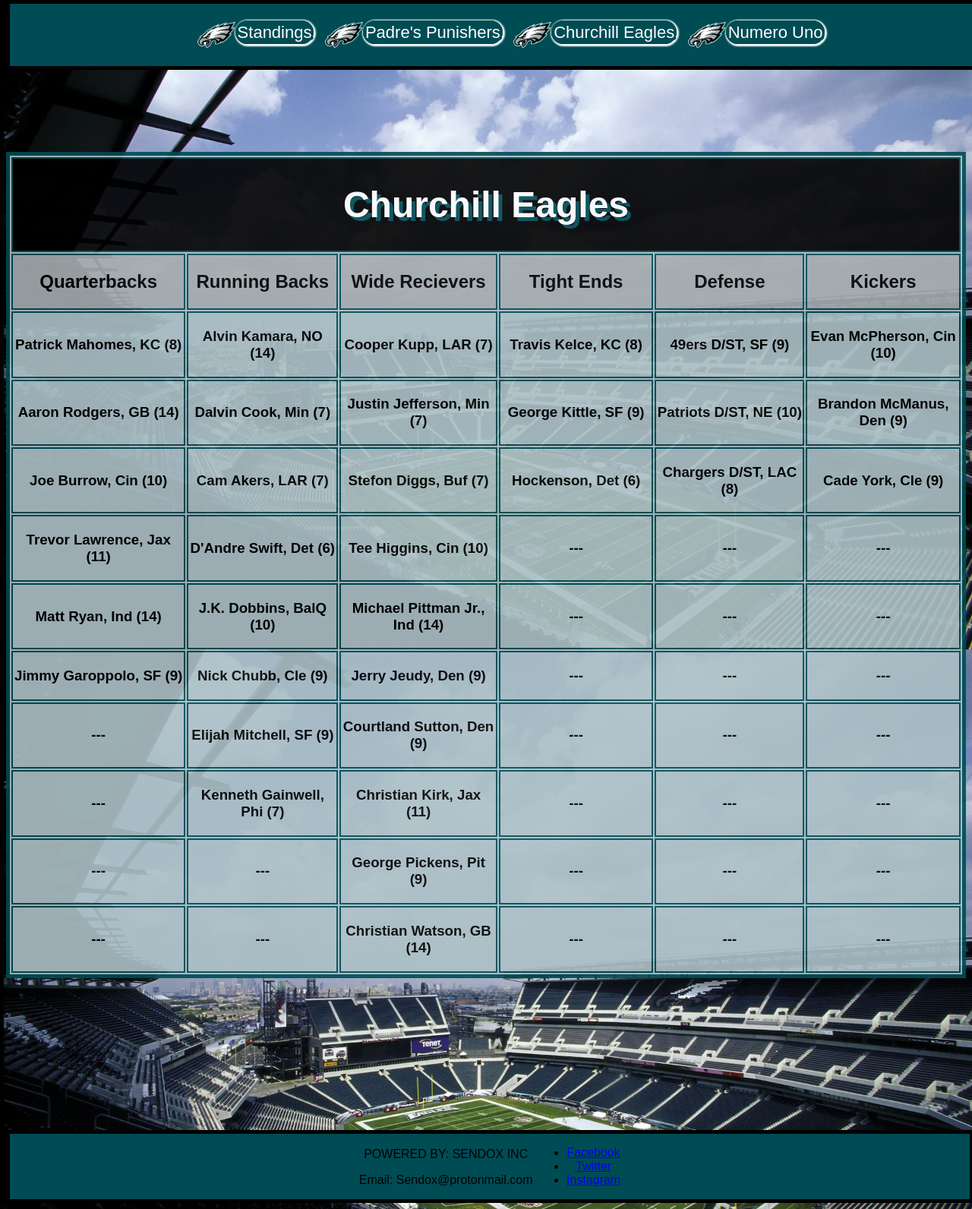
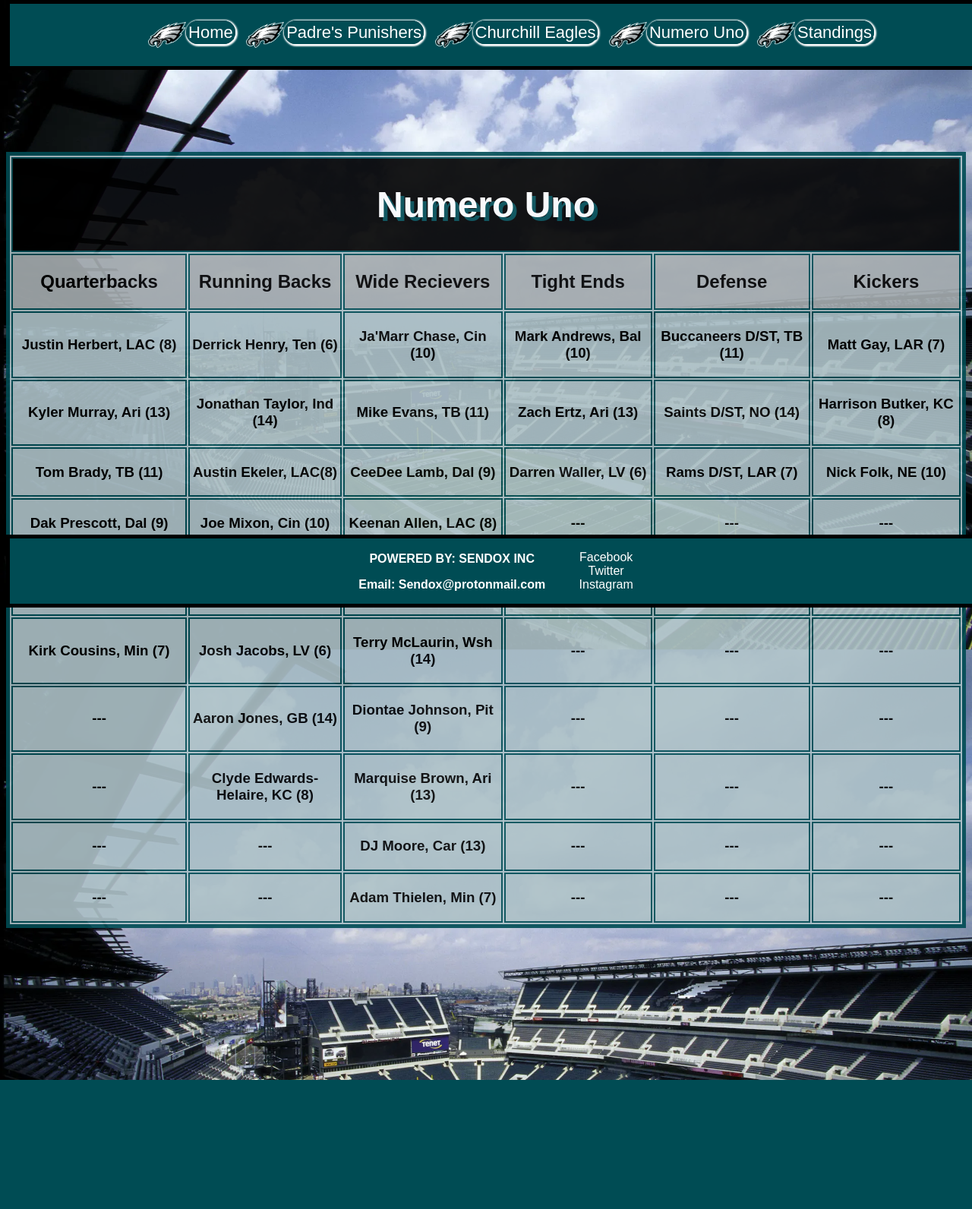
Before and after one commit to Sendox23/FantasyFootball, a PHP site: page /webpages/numerouno.html in a window 1280 px wide. Shown: the whole page at 76% size. After the commit the page ends 1422 px from the top, so only its background shows below. Run offline with PHP 8.4, Linux system fonts and the light colour scheme.

Commit message:
cleaned up code even more

```diff
--- a/resources/css/style.css
+++ b/resources/css/style.css
@@ -59,6 +59,16 @@ nav a:hover {
     vertical-align: middle;
 }
 
+/* BANNER */
+
+main {
+    text-align: center;
+    margin: 200px auto;
+    font-size: 100px;
+    color: black;
+    text-shadow: 5px 5px #004C54;
+
+}
 /* TABLES */
 
 table {
@@ -69,6 +79,12 @@ table {
     opacity:0.9;
     margin-left: auto;
     margin-right: auto;
+}
+
+table h1 {
+    color: white;
+    text-shadow: 5px 5px #004C54;
+    font-size: 48px;
 }
 
 th {
@@ -88,11 +104,6 @@ td {
     background-color: #A5ACAF;
 }
 
-.eaglestextcolors {
-    color: white;
-    text-shadow: 5px 5px #004C54;
-    font-size: 48px
-}
 
 /* FOOTER */
 
@@ -100,10 +111,35 @@ footer {
     border: 5px black solid;
     background-color:#004C54;
     width: 100%;
-    margin: 100px 0 0 0;
+    margin: auto;
+    padding: auto;
     text-align: center;
+    position: fixed;
+    bottom: 0;
 }
 
 footer div {
     display: inline-block;
 }
+
+footer p {
+    color: white;
+    font-weight: bold;
+}
+
+footer ul {
+    list-style: none;
+}
+
+footer a {
+    color: white;
+    text-decoration: none;
+
+}
+
+footer a:hover {
+    box-shadow: 2px 2px 5px 5px;
+    color: white;
+    border: 3px black solid;
+    background-color: black;
+}
--- a/webpages/numerouno.html
+++ b/webpages/numerouno.html
@@ -4,7 +4,7 @@
     <meta charset="UTF-8">
     <meta http-equiv="X-UA-Compatible" content="IE=edge">
     <meta name="viewport" content="width=device-width, initial-scale=1.0">
-    <title>Churchill Eagles</title>
+    <title>Numero Uno</title>
     <link rel="stylesheet" href="../resources/css/style.css">
 </head>
 
@@ -12,21 +12,22 @@
 
 <nav>
     <ul>
-        <li><div class="minilogo"></div><a href="../index.html">Standings</a></li>
+        <li><div class="minilogo"></div><a href="../index.html">Home</a></li>
         <li><div class="minilogo"></div><a href="padrespunishers.html">Padre's Punishers</a></li>
-        <li><div class="minilogo"></div><a href="#">Churchill Eagles</a></li>
-        <li><div class="minilogo"></div><a href="numerouno.html">Numero Uno</a></li>
+        <li><div class="minilogo"></div><a href="churchilleagles.html">Churchill Eagles</a></li>
+        <li><div class="minilogo"></div><a href="#">Numero Uno</a></li>
+        <li><div class="minilogo"></div><a href="standings.html">Standings</a></li>
     </ul>
 </nav>
 
 <!-- TEAM TABLE -->
 
-<div id="churchilleagles">
+<div id="numerouno">
     <table class="tableopacity">
         <thead>
             <tr>
                 <th class="blackbackground" colspan=6>
-                    <h1  class="eaglestextcolors">Churchill Eagles</h1>
+                    <h1 class="eaglestextcolors">Numero Uno</h1>
                 </th>
             </tr>
             <tr class="silverbackground">
@@ -53,74 +54,74 @@
         <tbody>
             <tr>
                 <td>
-                    <h3>Patrick Mahomes, KC (8)</h3>
+                    <h3>Justin Herbert, LAC (8)</h3>
                 </td>
                 <td>
-                    <h3>Alvin Kamara, NO (14)</h3>
+                    <h3>Derrick Henry, Ten (6)</h3>
                 </td>
                 <td>
-                    <h3>Cooper Kupp, LAR (7)</h3>
+                    <h3>Ja'Marr Chase, Cin (10)</h3>
                 </td>
                 <td>
-                    <h3>Travis Kelce, KC (8)</h3>
+                    <h3>Mark Andrews, Bal (10)</h3>
                 </td>
                 <td>
-                    <h3>49ers D/ST, SF (9)</h3>
+                    <h3>Buccaneers D/ST, TB (11)</h3>
                 </td>
                 <td>
-                    <h3>Evan McPherson, Cin (10)</h3>
+                    <h3>Matt Gay, LAR (7)</h3>
                 </td>
 
             </tr>
             <tr>
                 <td>
-                    <h3>Aaron Rodgers, GB (14)</h3>
+                    <h3>Kyler Murray, Ari (13)</h3>
                 </td>
                 <td>
-                    <h3>Dalvin Cook, Min (7)</h3>
+                    <h3>Jonathan Taylor, Ind (14)</h3>
                 </td>
                 <td>
-                    <h3>Justin Jefferson, Min (7)</h3>
+                    <h3>Mike Evans, TB (11)</h3>
                 </td>
                 <td>
-                    <h3>George Kittle, SF (9)</h3>
+                    <h3>Zach Ertz, Ari (13)</h3>
                 </td>
                 <td>
-                    <h3>Patriots D/ST, NE (10)</h3>
+                    <h3>Saints D/ST, NO (14)</h3>
                 </td>
                 <td>
-                    <h3>Brandon McManus, Den (9)</h3>
+                    <h3>Harrison Butker, KC (8)</h3>
                 </td>
             </tr>
             <tr>
                 <td>
-                    <h3>Joe Burrow, Cin (10)</h3>
+                    <h3>Tom Brady, TB (11)</h3>
                 </td>
                 <td>
-                    <h3>Cam Akers, LAR (7)</h3>
+                    <h3>Austin Ekeler, LAC(8)</h3>
                 </td>
                 <td>
-                    <h3>Stefon Diggs, Buf (7)</h3>
+                    <h3>CeeDee Lamb, Dal (9)</h3>
                 </td>
                 <td>
-                    <h3>Hockenson, Det (6)</h3>
+                    <h3>Darren Waller, LV (6)</h3>
                 </td>
                 <td>
-                    <h3>Chargers D/ST, LAC (8)</h3>
+                    <h3>Rams D/ST, LAR (7)</h3>
                 </td>
                 <td>
-                    <h3>Cade York, Cle (9)</h3>
+                    <h3>Nick Folk, NE (10)</h3>
                 </td>
             </tr>
             <tr>
                 <td>
-                    <h3>Trevor Lawrence, Jax (11)</h3>
+                    <h3>Dak Prescott, Dal (9)</h3>
                 </td>
                 <td>
-                    <h3>D'Andre Swift, Det (6)</h3>
+                    <h3>Joe Mixon, Cin (10)</h3>
                 </td>
                 <td>
-                    <h3>Tee Higgins, Cin (10)</h3>
+                    <h3>Keenan Allen, LAC (8)</h3>
                 </td>
                 <td>
                     <h3>---</h3>
@@ -134,13 +135,13 @@
             </tr>
             <tr>
                 <td>
-                    <h3>Matt Ryan, Ind (14)</h3>
+                    <h3>Tua Tagovailoa, Mia (11)</h3>
                 </td>
                 <td>
-                    <h3>J.K. Dobbins, BalQ (10)</h3>
+                    <h3>Leonard Fournette, TB (11)</h3>
                 </td>
                 <td>
-                    <h3>Michael Pittman Jr., Ind (14)</h3>
+                    <h3>DK Metcalf, Sea (11)</h3>
                 </td>
                 <td>
                     <h3>---</h3>
@@ -154,13 +155,13 @@
             </tr>
             <tr>
                 <td>
-                    <h3>Jimmy Garoppolo, SF (9)</h3>
+                    <h3>Kirk Cousins, Min (7)</h3>
                 </td>
                 <td>
-                    <h3>Nick Chubb, Cle (9)</h3>
+                    <h3>Josh Jacobs, LV (6)</h3>
                 </td>
                 <td>
-                    <h3>Jerry Jeudy, Den (9)</h3>
+                    <h3>Terry McLaurin, Wsh (14)</h3>
                 </td>
                 <td>
                     <h3>---</h3>
@@ -177,10 +178,10 @@
                     <h3>---</h3>
                 </td>
                 <td>
-                    <h3>Elijah Mitchell, SF (9)</h3>
+                    <h3>Aaron Jones, GB (14)</h3>
                 </td>
                 <td>
-                    <h3>Courtland Sutton, Den (9)</h3>
+                    <h3>Diontae Johnson, Pit (9)</h3>
                 </td>
                 <td>
                     <h3>---</h3>
@@ -197,10 +198,10 @@
                     <h3>---</h3>
                 </td>
                 <td>
-                    <h3>Kenneth Gainwell, Phi (7)</h3>
+                    <h3>Clyde Edwards-Helaire, KC (8)</h3>
                 </td>
                 <td>
-                    <h3>Christian Kirk, Jax (11)</h3>
+                    <h3>Marquise Brown, Ari (13)</h3>
                 </td>
                 <td>
                     <h3>---</h3>
@@ -220,7 +221,7 @@
                     <h3>---</h3>
                 </td>
                 <td>
-                    <h3>George Pickens, Pit (9)</h3>
+                    <h3>DJ Moore, Car (13)</h3>
                 </td>
                 <td>
                     <h3>---</h3>
@@ -240,7 +241,7 @@
                     <h3>---</h3>
                 </td>
                 <td>
-                    <h3>Christian Watson, GB (14)</h3>
+                    <h3>Adam Thielen, Min (7)</h3>
                 </td>
                 <td>
                     <h3>---</h3>
@@ -255,15 +256,15 @@
         </tbody>
     </table>
 </div>
-<footer>
 
     <!-- CONTACT INFORMATION -->
 
-    <div class="companyinfo">
+<footer>
+    <div class="eaglestextcolors">
         <p>POWERED BY: SENDOX INC</p>
         <p>Email: Sendox@protonmail.com</p>
     </div>
-    <div class="contactinfo">
+    <div>
         <ul >
             <li><a href="#">Facebook</a></li>
             <li><a href="#">Twitter</a></li>
```
Also changed, not shown: index.html (+6 -92 lines), webpages/churchilleagles.html (+6 -5 lines), webpages/padrespunishers.html (+5 -4 lines), webpages/standings.html (added, +123 -0 lines).
